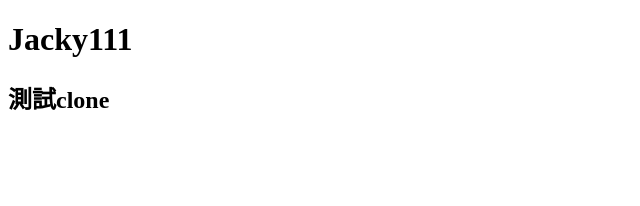
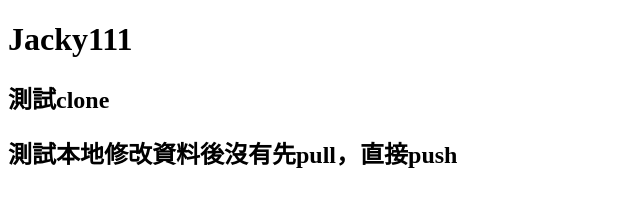
Before and after one commit to adens123/howcomegoodatcoding, a website: page member/Jacky/index.html in a window 1280 px wide. Shown: the whole page, without its empty margins (0-640 px from the left). Drawn offline with Linux system fonts and the light colour scheme.

Commit message:
測試本地修改資料後沒有先pull，直接push

```diff
--- a/member/Jacky/index.html
+++ b/member/Jacky/index.html
@@ -8,5 +8,6 @@
   <body>
     <h1>Jacky111</h1>
     <h2>測試clone</h2>
+    <h2>測試本地修改資料後沒有先pull，直接push</h2>
   </body>
 </html>
```
